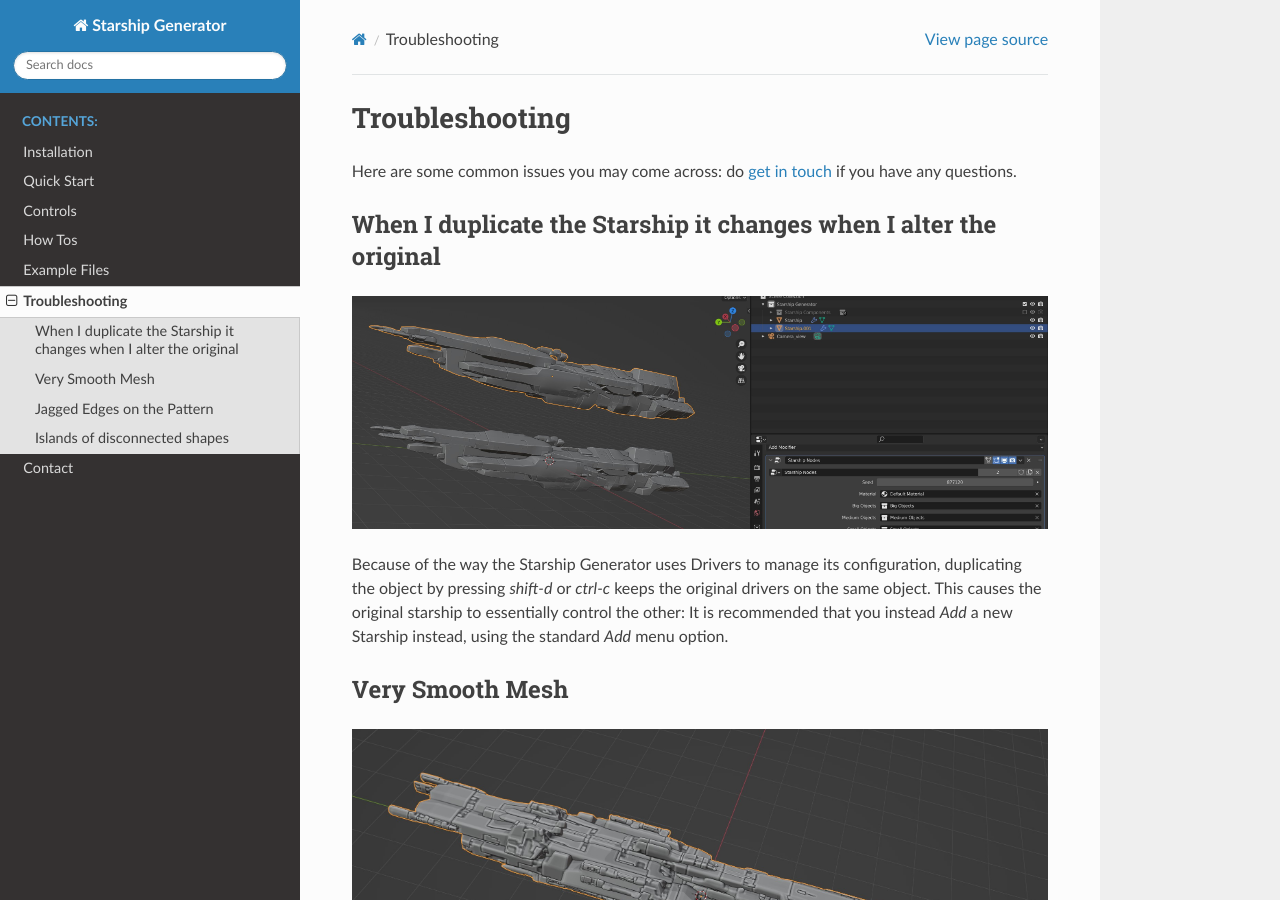
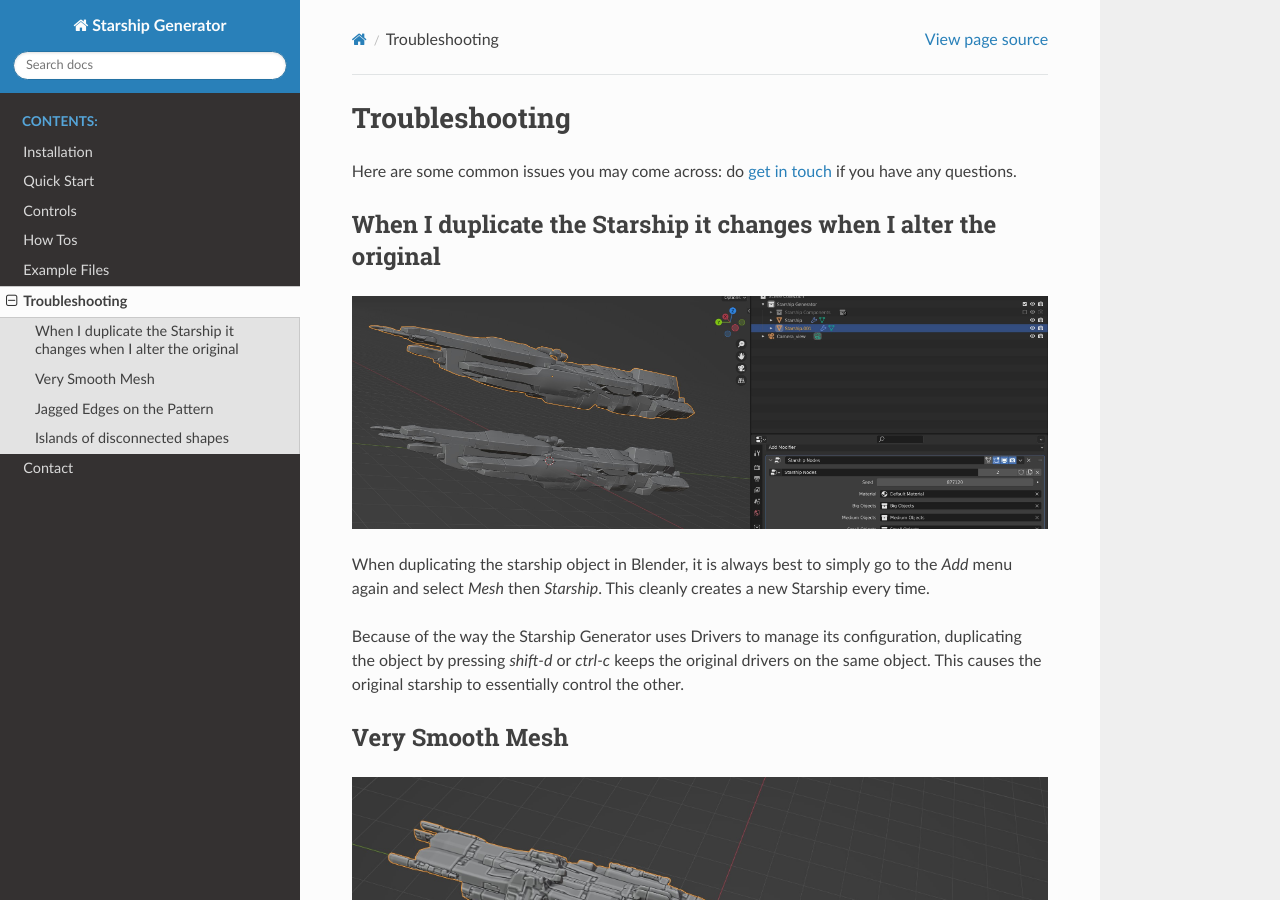
Before and after one commit to mkingsnorth/starship_generator_docs, a Sphinx documentation site: the page built from docs/troubleshooting.rst, in a window 1280 px wide and 900 px high. Built offline with Sphinx 7.4.7 and the Read the Docs theme 2.0.0, drawn with Linux system fonts in a browser that asks for light colours.

Commit message:
Updating troubleshooting

```diff
--- a/docs/troubleshooting.rst
+++ b/docs/troubleshooting.rst
@@ -10,7 +10,9 @@ When I duplicate the Starship it changes when I alter the original
 
 .. image:: images/dupe_object.jpg
 
-Because of the way the Starship Generator uses Drivers to manage its configuration, duplicating the object by pressing *shift-d* or *ctrl-c* keeps the original drivers on the same object. This causes the original starship to essentially control the other:  It is recommended that you instead *Add* a new Starship instead, using the standard *Add* menu option.
+When duplicating the starship object in Blender, it is always best to simply go to the *Add* menu again and select *Mesh* then *Starship*. This cleanly creates a new Starship every time.
+
+Because of the way the Starship Generator uses Drivers to manage its configuration, duplicating the object by pressing *shift-d* or *ctrl-c* keeps the original drivers on the same object. This causes the original starship to essentially control the other.
 
 
 ********************************************************************************************************************************
```
